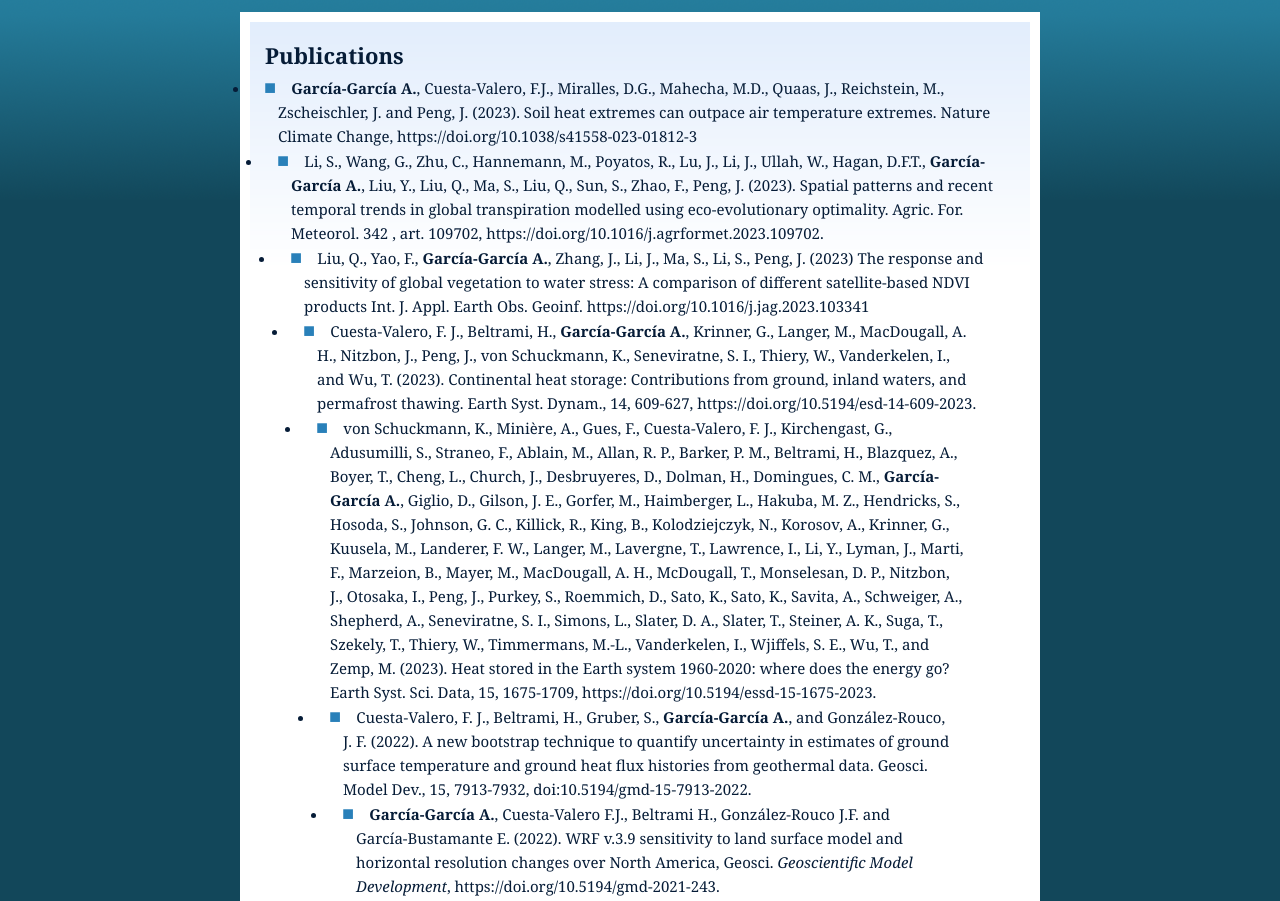
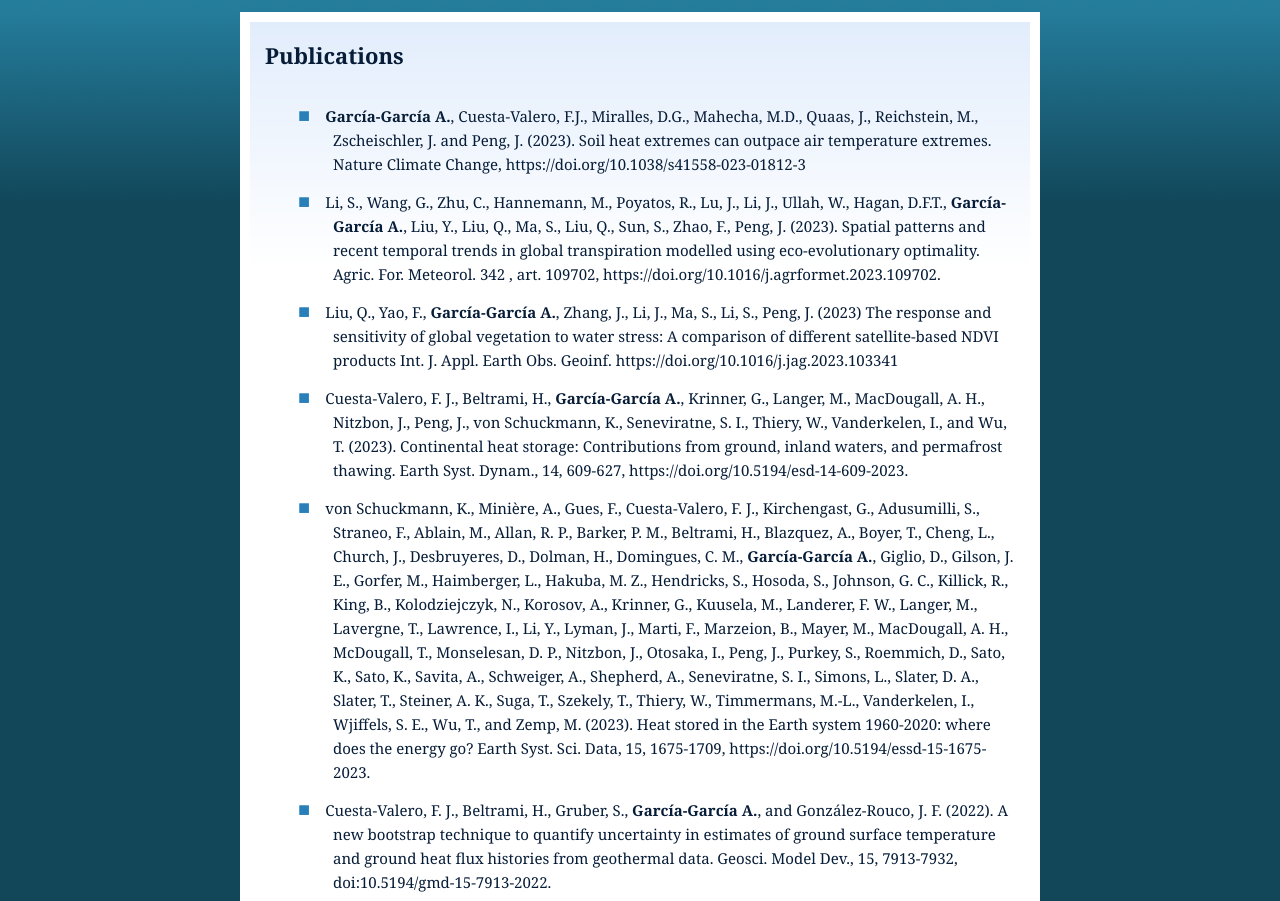
Before and after one commit to almudenagg/almudenagg.github.io, a plain HTML site: page index-publi.html in a window 1280 px wide. Shown: the part 600-1501 px from the top of the page. Drawn offline with Linux system fonts and the light colour scheme.

Commit message:
Update index-publi.html

```diff
--- a/index-publi.html
+++ b/index-publi.html
@@ -67,25 +67,26 @@ Released   : 20081009
  -->
 
         <div class="contentTitle"> <b> Publications</b> </div>
- <!--   <div class="contentTitle"> 2019 </div> <ul>
+ <!--   <div class="contentTitle"> 2019 </div>
  -->
+<ul>
 
-	<div  class="contentTextcv"><p> <li> <b>García-García A.</b>, Cuesta-Valero, F.J., Miralles, D.G., Mahecha, M.D., Quaas, J., Reichstein, M., Zscheischler, J. and Peng, J. (2023). Soil heat extremes can outpace air temperature extremes. Nature Climate Change, https://doi.org/10.1038/s41558-023-01812-3
+	<div  class="contentTextcv"><p> <li> <b>García-García A.</b>, Cuesta-Valero, F.J., Miralles, D.G., Mahecha, M.D., Quaas, J., Reichstein, M., Zscheischler, J. and Peng, J. (2023). Soil heat extremes can outpace air temperature extremes. Nature Climate Change, https://doi.org/10.1038/s41558-023-01812-3 </p></div>
   </li>
 
-	<div  class="contentTextcv"><p> <li> Li, S., Wang, G., Zhu, C., Hannemann, M., Poyatos, R., Lu, J., Li, J., Ullah, W., Hagan, D.F.T., <b>García-García A.</b>, Liu, Y., Liu, Q., Ma, S., Liu, Q., Sun, S., Zhao, F., Peng, J. (2023). Spatial patterns and recent temporal trends in global transpiration modelled using eco-evolutionary optimality. Agric. For. Meteorol. 342 , art. 109702, https://doi.org/10.1016/j.agrformet.2023.109702.
+	<div  class="contentTextcv"><p> <li> Li, S., Wang, G., Zhu, C., Hannemann, M., Poyatos, R., Lu, J., Li, J., Ullah, W., Hagan, D.F.T., <b>García-García A.</b>, Liu, Y., Liu, Q., Ma, S., Liu, Q., Sun, S., Zhao, F., Peng, J. (2023). Spatial patterns and recent temporal trends in global transpiration modelled using eco-evolutionary optimality. Agric. For. Meteorol. 342 , art. 109702, https://doi.org/10.1016/j.agrformet.2023.109702. </p></div>
   </li>
 
-	<div  class="contentTextcv"><p> <li> Liu, Q., Yao, F.,  <b>García-García A.</b>, Zhang, J., Li, J., Ma, S., Li, S., Peng, J. (2023) The response and sensitivity of global vegetation to water stress: A comparison of different satellite-based NDVI products Int. J. Appl. Earth Obs. Geoinf. https://doi.org/10.1016/j.jag.2023.103341
+	<div  class="contentTextcv"><p> <li> Liu, Q., Yao, F.,  <b>García-García A.</b>, Zhang, J., Li, J., Ma, S., Li, S., Peng, J. (2023) The response and sensitivity of global vegetation to water stress: A comparison of different satellite-based NDVI products Int. J. Appl. Earth Obs. Geoinf. https://doi.org/10.1016/j.jag.2023.103341 </p></div>
   </li>
 
-	<div  class="contentTextcv"><p> <li> Cuesta-Valero, F. J., Beltrami, H., <b>García-García A.</b>, Krinner, G., Langer, M., MacDougall, A. H., Nitzbon, J., Peng, J., von Schuckmann, K., Seneviratne, S. I., Thiery, W., Vanderkelen, I., and Wu, T. (2023). Continental heat storage: Contributions from ground, inland waters, and permafrost thawing. Earth Syst. Dynam., 14, 609-627, https://doi.org/10.5194/esd-14-609-2023.
+	<div  class="contentTextcv"><p> <li> Cuesta-Valero, F. J., Beltrami, H., <b>García-García A.</b>, Krinner, G., Langer, M., MacDougall, A. H., Nitzbon, J., Peng, J., von Schuckmann, K., Seneviratne, S. I., Thiery, W., Vanderkelen, I., and Wu, T. (2023). Continental heat storage: Contributions from ground, inland waters, and permafrost thawing. Earth Syst. Dynam., 14, 609-627, https://doi.org/10.5194/esd-14-609-2023.  </p></div>
   </li>
 
-	<div  class="contentTextcv"><p> <li> von Schuckmann, K., Minière, A., Gues, F., Cuesta-Valero, F. J., Kirchengast, G., Adusumilli, S., Straneo, F., Ablain, M., Allan, R. P., Barker, P. M., Beltrami, H., Blazquez, A., Boyer, T., Cheng, L., Church, J., Desbruyeres, D., Dolman, H., Domingues, C. M., <b>García-García A.</b>, Giglio, D., Gilson, J. E., Gorfer, M., Haimberger, L., Hakuba, M. Z., Hendricks, S., Hosoda, S., Johnson, G. C., Killick, R., King, B., Kolodziejczyk, N., Korosov, A., Krinner, G., Kuusela, M., Landerer, F. W., Langer, M., Lavergne, T., Lawrence, I., Li, Y., Lyman, J., Marti, F., Marzeion, B., Mayer, M., MacDougall, A. H., McDougall, T., Monselesan, D. P., Nitzbon, J., Otosaka, I., Peng, J., Purkey, S., Roemmich, D., Sato, K., Sato, K., Savita, A., Schweiger, A., Shepherd, A., Seneviratne, S. I., Simons, L., Slater, D. A., Slater, T., Steiner, A. K., Suga, T., Szekely, T., Thiery, W., Timmermans, M.-L., Vanderkelen, I., Wjiffels, S. E., Wu, T., and Zemp, M. (2023). Heat stored in the Earth system 1960-2020: where does the energy go? Earth Syst. Sci. Data, 15, 1675-1709, https://doi.org/10.5194/essd-15-1675-2023.
+	<div  class="contentTextcv"><p> <li> von Schuckmann, K., Minière, A., Gues, F., Cuesta-Valero, F. J., Kirchengast, G., Adusumilli, S., Straneo, F., Ablain, M., Allan, R. P., Barker, P. M., Beltrami, H., Blazquez, A., Boyer, T., Cheng, L., Church, J., Desbruyeres, D., Dolman, H., Domingues, C. M., <b>García-García A.</b>, Giglio, D., Gilson, J. E., Gorfer, M., Haimberger, L., Hakuba, M. Z., Hendricks, S., Hosoda, S., Johnson, G. C., Killick, R., King, B., Kolodziejczyk, N., Korosov, A., Krinner, G., Kuusela, M., Landerer, F. W., Langer, M., Lavergne, T., Lawrence, I., Li, Y., Lyman, J., Marti, F., Marzeion, B., Mayer, M., MacDougall, A. H., McDougall, T., Monselesan, D. P., Nitzbon, J., Otosaka, I., Peng, J., Purkey, S., Roemmich, D., Sato, K., Sato, K., Savita, A., Schweiger, A., Shepherd, A., Seneviratne, S. I., Simons, L., Slater, D. A., Slater, T., Steiner, A. K., Suga, T., Szekely, T., Thiery, W., Timmermans, M.-L., Vanderkelen, I., Wjiffels, S. E., Wu, T., and Zemp, M. (2023). Heat stored in the Earth system 1960-2020: where does the energy go? Earth Syst. Sci. Data, 15, 1675-1709, https://doi.org/10.5194/essd-15-1675-2023. </p></div>
   </li>
 
- <div  class="contentTextcv"><p> <li> Cuesta-Valero, F. J., Beltrami, H., Gruber, S., <b>García-García A.</b>, and González-Rouco, J. F. (2022). A new bootstrap technique to quantify uncertainty in estimates of ground surface temperature and ground heat flux histories from geothermal data. Geosci. Model Dev., 15, 7913-7932, doi:10.5194/gmd-15-7913-2022.
+ <div  class="contentTextcv"><p> <li> Cuesta-Valero, F. J., Beltrami, H., Gruber, S., <b>García-García A.</b>, and González-Rouco, J. F. (2022). A new bootstrap technique to quantify uncertainty in estimates of ground surface temperature and ground heat flux histories from geothermal data. Geosci. Model Dev., 15, 7913-7932, doi:10.5194/gmd-15-7913-2022. </p></div>
   </li>
 
   <div  class="contentTextcv"><p> <li> <b>García-García A.</b>, Cuesta-Valero F.J.,  Beltrami H., González-Rouco J.F. and García-Bustamante E. (2022). WRF v.3.9 sensitivity to land surface model and horizontal resolution changes over North America, Geosci.  </a> <em> Geoscientific Model Development</em>, https://doi.org/10.5194/gmd-2021-243.  </p></div>
```
